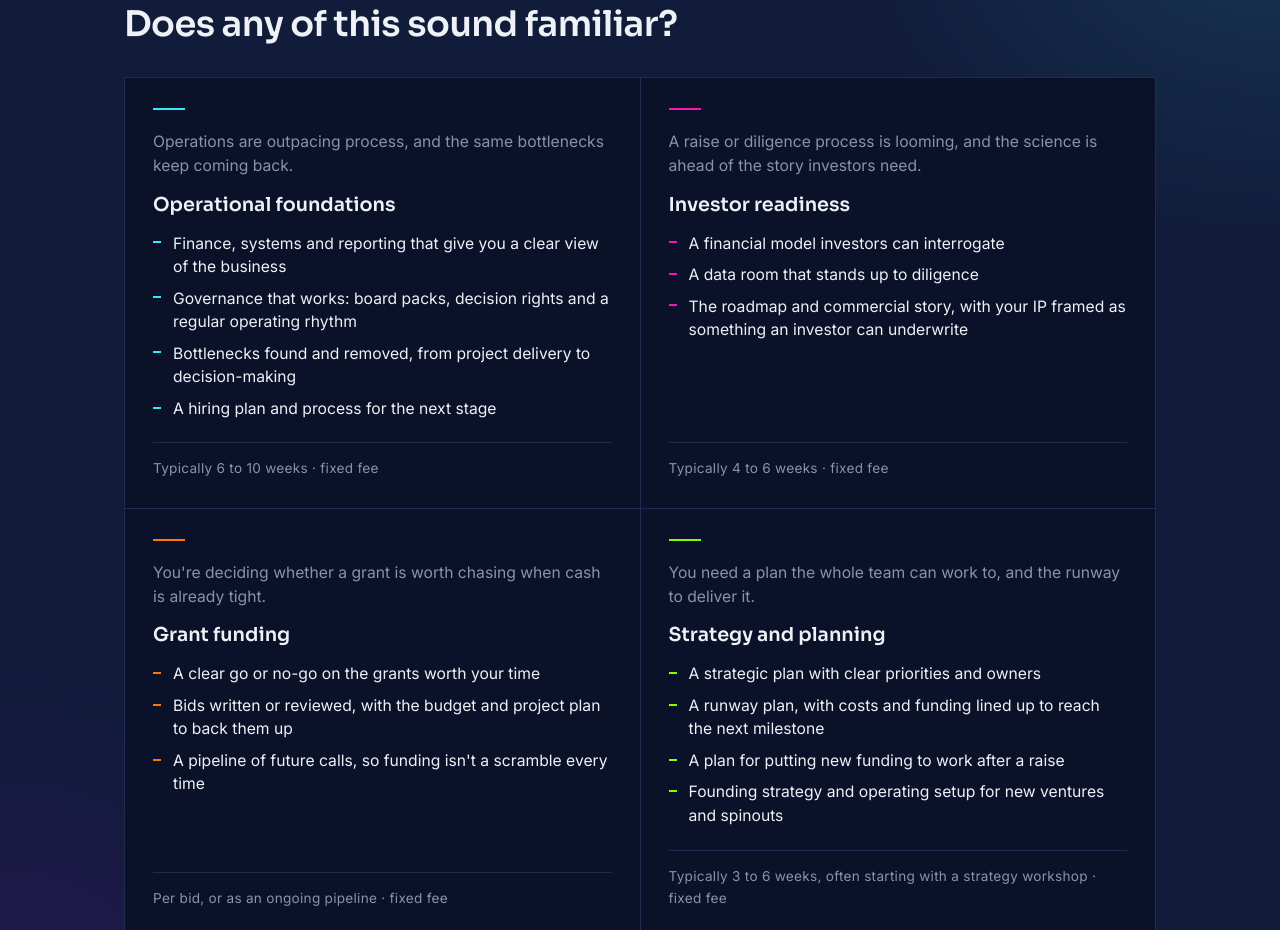
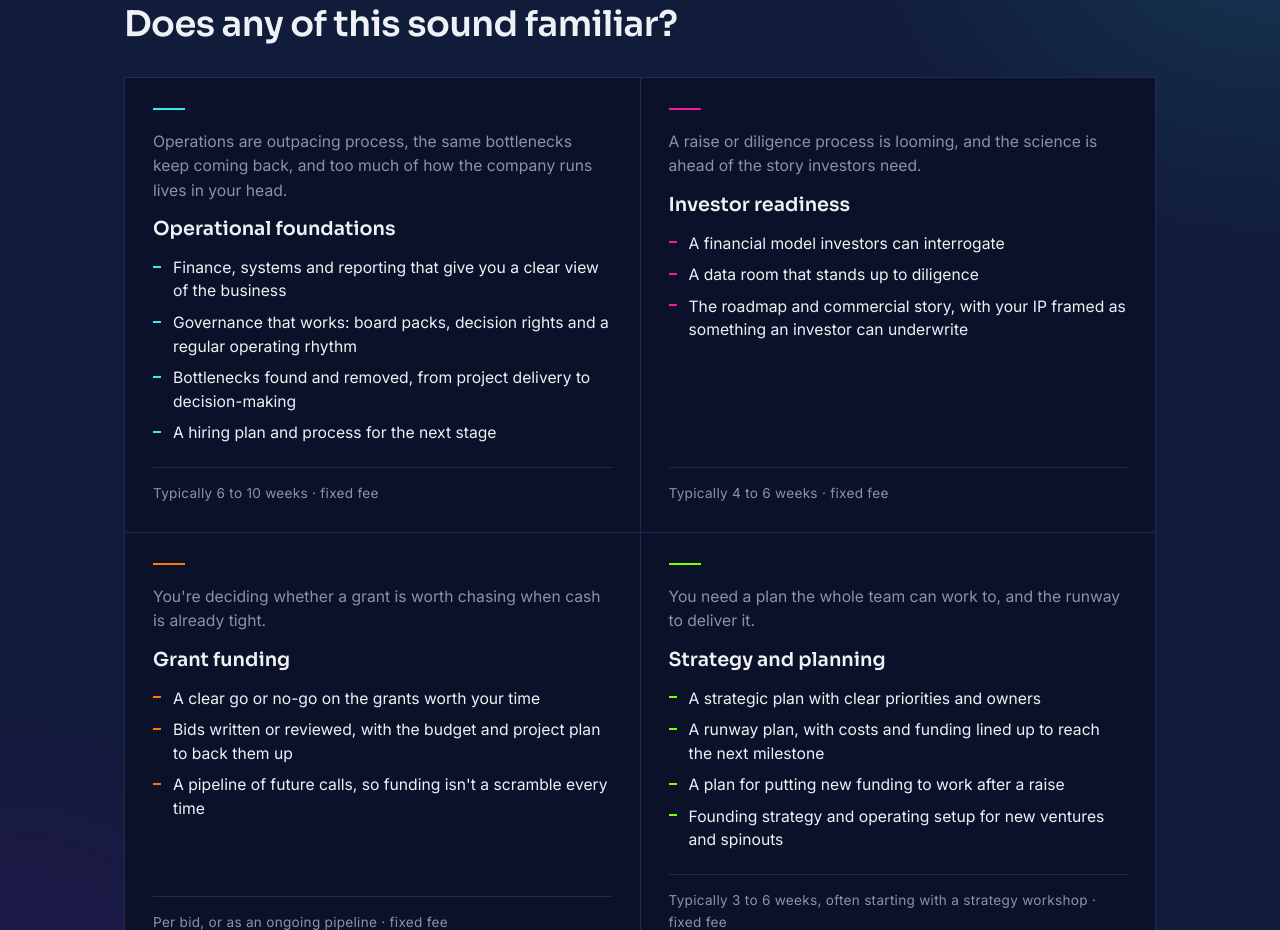
Before and after one commit to connor783/bigcatops.github.io, a plain HTML site: page index.html in a window 1280 px wide. Shown: the part 917-1847 px from the top of the page. Drawn offline with Linux system fonts and the light colour scheme.

Commit message:
Operational foundations: name the in-your-head problem

```diff
--- a/index.html
+++ b/index.html
@@ -629,7 +629,7 @@
       <h2 class="reveal">Does any of this sound familiar?</h2>
       <div class="projects">
           <article class="project reveal">
-            <p class="project-problem">Operations are outpacing process, and the same bottlenecks keep coming back.</p>
+            <p class="project-problem">Operations are outpacing process, the same bottlenecks keep coming back, and too much of how the company runs lives in your head.</p>
             <h3>Operational foundations</h3>
             <ul>
               <li>Finance, systems and reporting that give you a clear view of the business</li>
```
